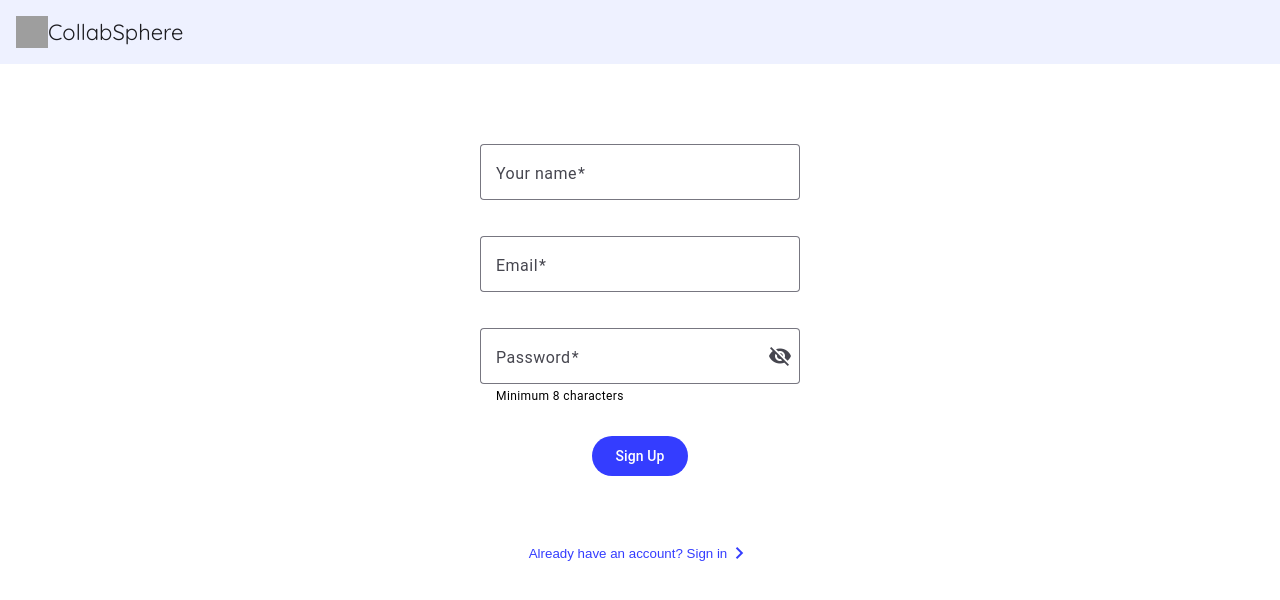
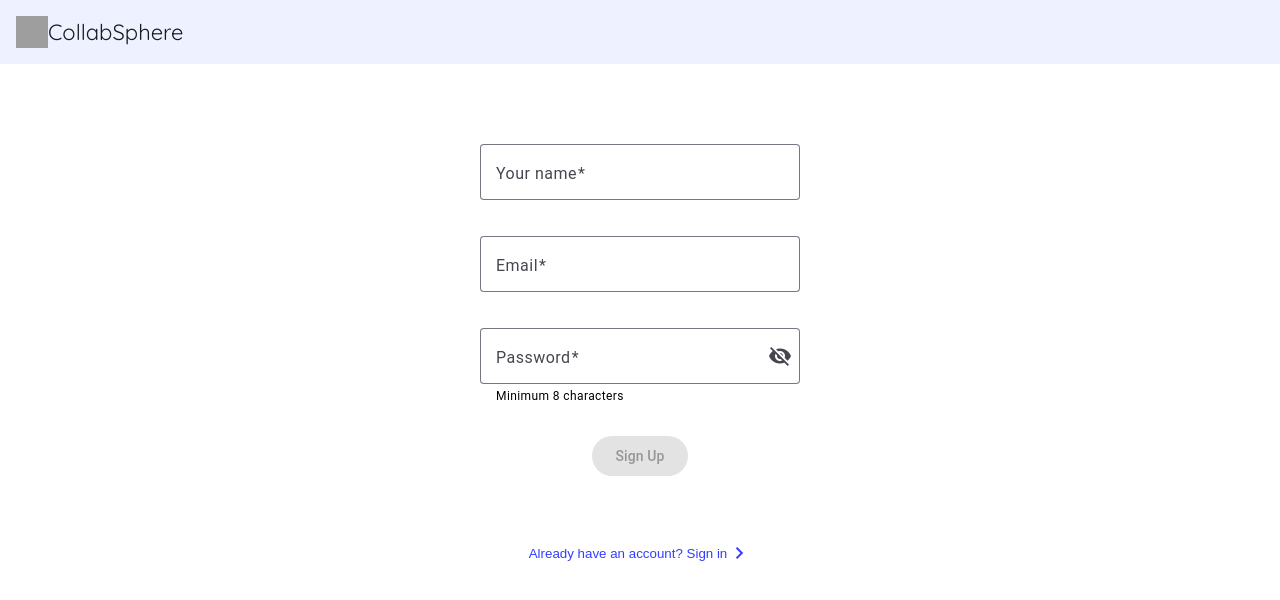
Before and after one commit to dariaPakshina/collab-sphere-project, an Angular app: page /auth in a window 1280 px wide. Shown: the top 600 px of the page. Built offline with nearby package versions, Linux system fonts and the light colour scheme; grey boxes are pictures that could not be loaded.

Commit message:
btn disabled if auth form invalid

```diff
--- a/src/app/auth/auth.component.html
+++ b/src/app/auth/auth.component.html
@@ -70,7 +70,12 @@
       >
     </mat-form-field>
 
-    <button class="signUpBtn" mat-flat-button type="submit">
+    <button
+      class="signUpBtn"
+      mat-flat-button
+      type="submit"
+      [disabled]="addForm.invalid"
+    >
       Sign {{ !this.authService.singingIn ? "Up" : "In" }}
     </button>
   </form>
```
